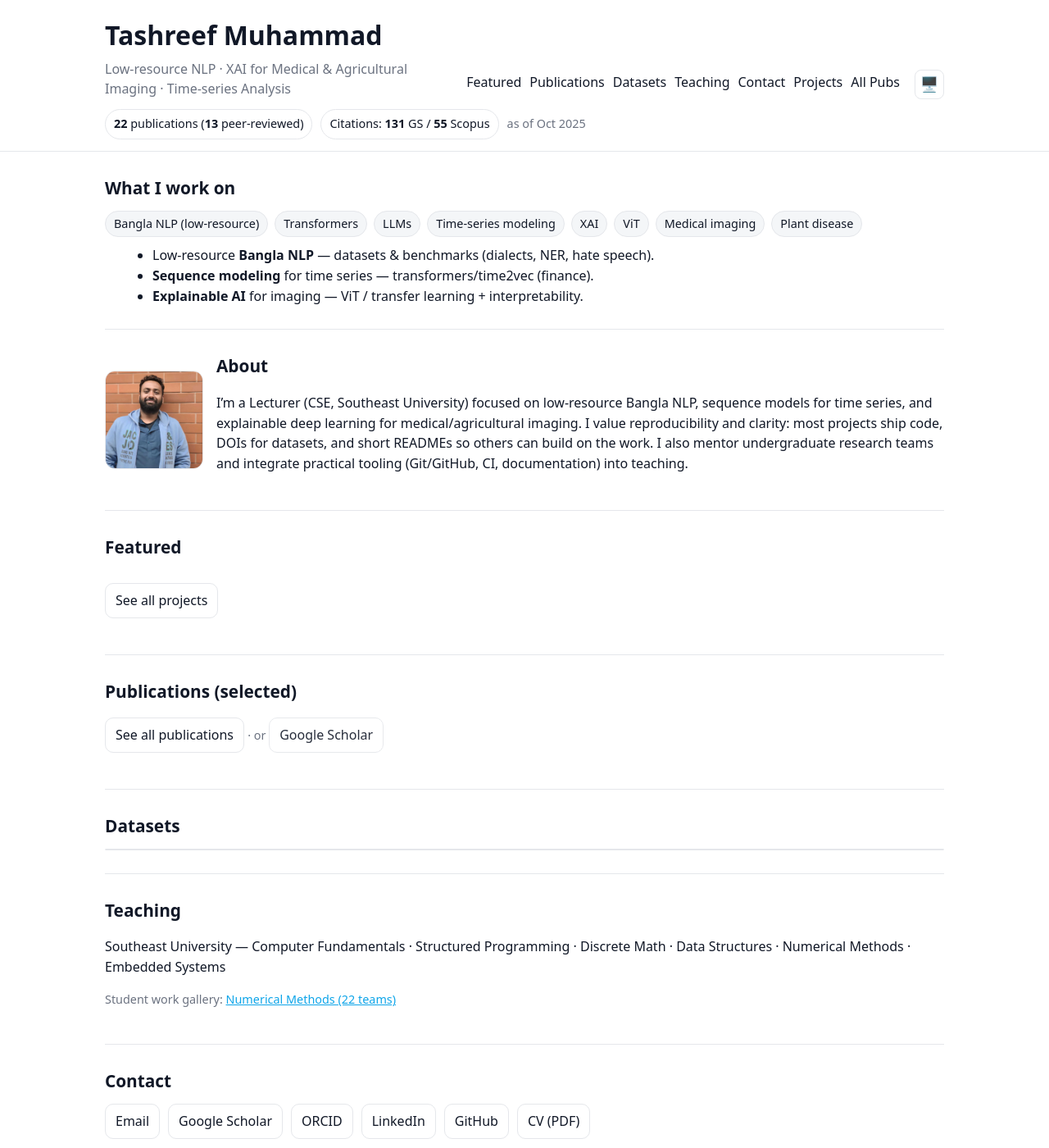
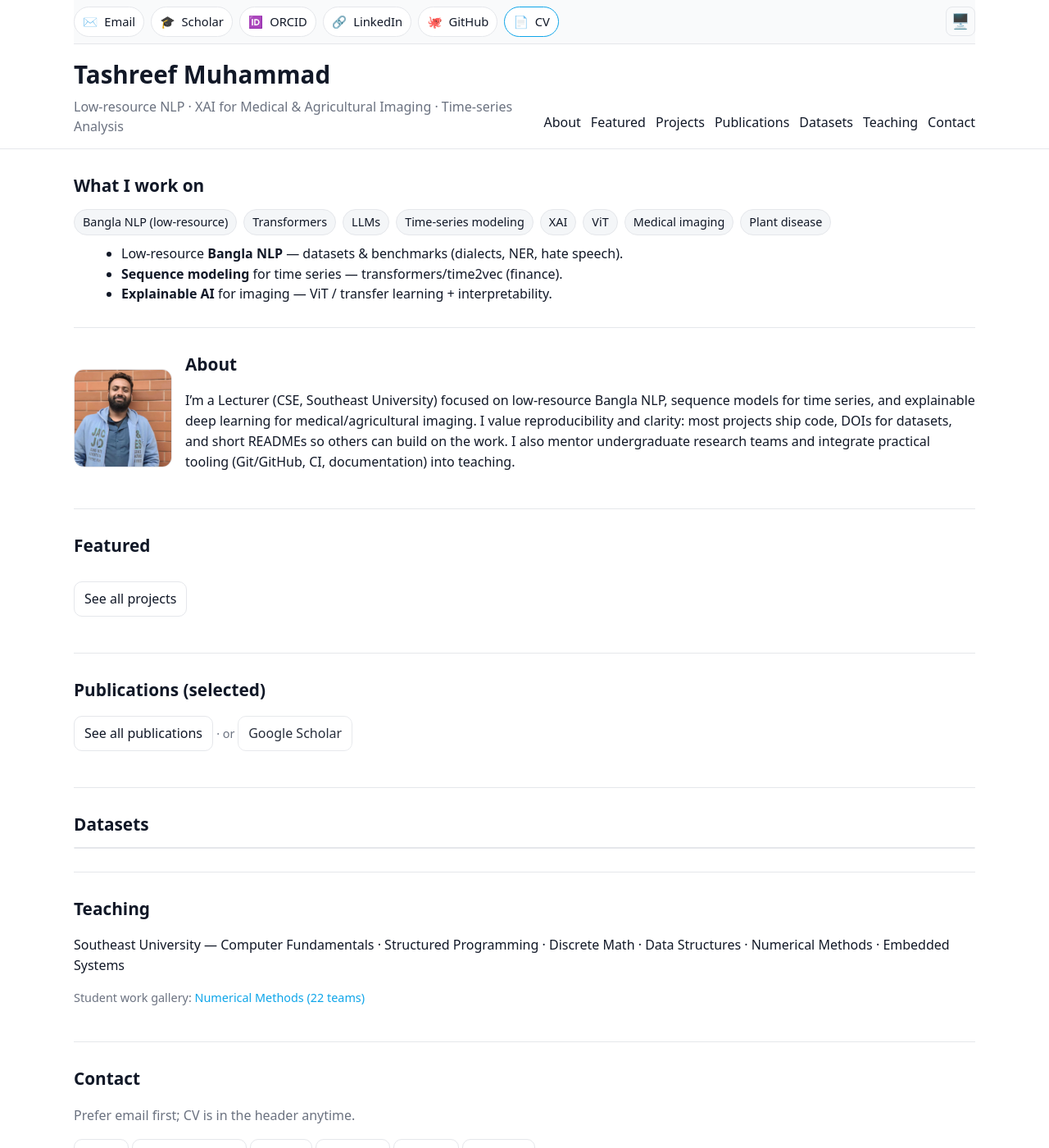
Before and after one commit to TashreefMuhammad/tashreefmuhammad.github.io, a Jekyll site: the page built from index.html, in a window 1280 px wide and 1400 px high. Shown: the whole window at 82% size. Built offline with Jekyll 4.4.1, drawn with Linux system fonts in a browser that asks for light colours.

Commit message:
Updated the header information

```diff
--- a/CSS/styles.css
+++ b/CSS/styles.css
@@ -1,3 +1,4 @@
+/* ---------- Theme variables ---------- */
 :root {
   --bg: #ffffff;
   --fg: #111827;
@@ -7,11 +8,10 @@
   --chip-bg: #F4F6F8;
   --card-bg: #fff;
 
-  /* header + pills */
+  /* Header */
   --header-bg: #ffffff;
-  /* solid for readability */
+  --topbar-bg: #F9FAFB;
   --pill-bg: #ffffff;
-  /* pills adapt with theme overrides */
   --pill-border: #E5E7EB;
 }
 
@@ -34,7 +34,7 @@ body {
 }
 
 .container {
-  width: min(1024px, 92vw);
+  width: min(1100px, 92vw);
   margin-inline: auto;
 }
 
@@ -46,22 +46,106 @@ body {
   color: var(--muted);
 }
 
-.site-header {
-  border-bottom: 1px solid var(--line);
-  padding: 28px 0 18px;
-  background: linear-gradient(180deg, #fff, #fcfdff);
+a {
+  color: var(--brand);
+  text-decoration: none;
 }
 
-.header-grid {
+a:hover {
+  text-decoration: underline;
+}
+
+/* ---------- Sticky header ---------- */
+.site-header {
+  position: sticky;
+  top: 0;
+  z-index: 1000;
+  background: var(--header-bg);
+  border-bottom: 1px solid var(--line);
+  transition: box-shadow .2s ease, background-color .2s ease, border-color .2s ease;
+}
+
+.site-header.scrolled {
+  box-shadow: 0 8px 20px rgba(0, 0, 0, .06);
+  border-bottom-color: transparent;
+}
+
+/* Top utility bar */
+.topbar {
+  display: flex;
+  justify-content: space-between;
+  align-items: center;
+  padding: 8px 0;
+  background: var(--topbar-bg);
+  border-bottom: 1px solid var(--line);
+}
+
+.cta-wrap {
+  display: flex;
+  gap: 8px;
+  flex-wrap: wrap;
+  align-items: center;
+}
+
+.cta {
+  display: inline-flex;
+  gap: 8px;
+  align-items: center;
+  border: 1px solid var(--line);
+  background: var(--pill-bg);
+  color: var(--fg);
+  padding: 6px 10px;
+  border-radius: 999px;
+  font-size: .92rem;
+}
+
+.cta:hover {
+  border-color: var(--brand);
+  color: var(--brand);
+  text-decoration: none;
+}
+
+.cta.strong {
+  border-color: var(--brand);
+}
+
+/* Theme toggle button */
+.icon-btn {
+  display: inline-flex;
+  align-items: center;
+  justify-content: center;
+  width: 36px;
+  height: 36px;
+  border-radius: 8px;
+  border: 1px solid var(--line);
+  background: transparent;
+  cursor: pointer;
+  font-size: 18px;
+  line-height: 1;
+}
+
+.icon-btn:hover {
+  border-color: var(--brand);
+  color: var(--brand);
+}
+
+/* Main header row */
+.headrow {
   display: grid;
   grid-template-columns: 1fr auto;
   gap: 16px;
   align-items: end;
+  padding: 14px 0;
 }
 
 .title {
-  font-size: 2rem;
+  font-size: 1.85rem;
   margin: 0;
+}
+
+.title a {
+  color: inherit;
+  text-decoration: none;
 }
 
 .tagline {
@@ -71,13 +155,12 @@ body {
 
 .nav {
   display: flex;
-  gap: 10px;
+  gap: 12px;
   align-items: center;
   flex-wrap: wrap;
 }
 
 .nav a {
-  text-decoration: none;
   color: var(--fg);
   border-bottom: 2px solid transparent;
   padding-bottom: 3px;
@@ -86,27 +169,10 @@ body {
 .nav a:hover {
   border-color: var(--brand);
   color: var(--brand);
+  text-decoration: none;
 }
 
-.metrics {
-  display: flex;
-  gap: 10px;
-  flex-wrap: wrap;
-  align-items: center;
-  margin-top: 12px;
-}
-
-.pill {
-  display: inline-block;
-  border: 1px solid var(--pill-border);
-  background: var(--pill-bg);
-  padding: 6px 10px;
-  border-radius: 999px;
-  font-size: .9rem;
-  color: var(--fg);
-}
-
-
+/* ---------- Sections ---------- */
 .section {
   padding: 28px 0;
   border-bottom: 1px solid var(--line);
@@ -167,6 +233,7 @@ body {
   }
 }
 
+/* ---------- Cards / lists ---------- */
 .card-grid {
   display: grid;
   gap: 16px;
@@ -193,7 +260,7 @@ body {
   }
 }
 
-@media (min-width: 1024px) {
+@media (min-width: 1100px) {
   .card {
     grid-column: span 4;
   }
@@ -221,7 +288,6 @@ body {
 
 .links a {
   color: var(--brand);
-  text-decoration: none;
 }
 
 .links a:hover {
@@ -273,45 +339,11 @@ body {
   opacity: .9;
 }
 
-.icon-btn {
-  display: inline-flex;
-  align-items: center;
-  justify-content: center;
-  width: 36px;
-  height: 36px;
-  border-radius: 8px;
-  border: 1px solid var(--line);
-  background: transparent;
-  cursor: pointer;
-  font-size: 18px;
-  line-height: 1;
-  margin-left: 8px;
-}
-
-.icon-btn:hover {
-  border-color: var(--brand);
-  color: var(--brand);
-}
-
-.contact-grid {
-  display: flex;
-  flex-wrap: wrap;
-  gap: 10px;
-}
-
 .site-footer {
   padding: 20px 0 40px;
 }
 
-a {
-  color: var(--brand);
-}
-
-a:hover {
-  text-decoration: underline;
-}
-
-/* System dark preference baseline (used when in Auto and system = dark) */
+/* ---------- System dark fallback (Auto when system=dark) ---------- */
 @media (prefers-color-scheme: dark) {
   :root {
     --bg: #0B0F16;
@@ -322,75 +354,13 @@ a:hover {
     --card-bg: #0E131B;
     --brand: #38BDF8;
     --header-bg: #0B0F16;
+    --topbar-bg: #0B0F16;
     --pill-bg: #0E131B;
     --pill-border: #1F2937;
   }
 }
 
-
-.site-header {
-  position: sticky;
-  top: 0;
-  z-index: 1000;
-  background: var(--header-bg);
-  border-bottom: 1px solid var(--line);
-  padding: 18px 0 14px;
-}
-
-.site-header.scrolled {
-  box-shadow: 0 8px 20px rgba(0, 0, 0, .06);
-  border-bottom-color: transparent;
-}
-
-.badge {
-  background: #0B1A22;
-  color: #9DE0FF;
-  border-color: #0F2B3A;
-}
-
-
-/* EXPLICIT THEME OVERRIDES — LAST so they win */
-:root[data-theme="light"] {
-  --bg: #fff;
-  --fg: #111827;
-  --muted: #6B7280;
-  --line: #E5E7EB;
-  --chip-bg: #F4F6F8;
-  --card-bg: #fff;
-  --brand: #0EA5E9;
-}
-
-:root[data-theme="dark"] {
-  --bg: #0B0F16;
-  --fg: #F3F4F6;
-  --muted: #9CA3AF;
-  --line: #1F2937;
-  --chip-bg: #111827;
-  --card-bg: #0E131B;
-  --brand: #38BDF8;
-}
-
-:root[data-theme="dark"] .site-header {
-  position: sticky;
-  top: 0;
-  z-index: 1000;
-  background: var(--header-bg);
-  border-bottom: 1px solid var(--line);
-  padding: 18px 0 14px;
-}
-
-.site-header.scrolled {
-  box-shadow: 0 8px 20px rgba(0, 0, 0, .06);
-  border-bottom-color: transparent;
-}
-
-:root[data-theme="dark"] .badge {
-  background: #0B1A22;
-  color: #9DE0FF;
-  border-color: #0F2B3A;
-}
-
-/* EXPLICIT THEME OVERRIDES — LAST so they win */
+/* ---------- Explicit overrides (win) ---------- */
 :root[data-theme="light"] {
   --bg: #fff;
   --fg: #111827;
@@ -400,6 +370,7 @@ a:hover {
   --card-bg: #fff;
   --brand: #0EA5E9;
   --header-bg: #ffffff;
+  --topbar-bg: #F9FAFB;
   --pill-bg: #ffffff;
   --pill-border: #E5E7EB;
 }
@@ -413,6 +384,7 @@ a:hover {
   --card-bg: #0E131B;
   --brand: #38BDF8;
   --header-bg: #0B0F16;
+  --topbar-bg: #0B0F16;
   --pill-bg: #0E131B;
   --pill-border: #1F2937;
 }
--- a/JS/main.js
+++ b/JS/main.js
@@ -8,17 +8,17 @@
     const btn = document.getElementById(btnId);
     if (choice === 'light') {
       document.documentElement.setAttribute('data-theme', 'light');
-      if (btn) { btn.textContent = '🌙'; btn.title = 'Switch to dark'; btn.setAttribute('aria-label','Switch to dark theme'); }
+      if (btn) { btn.textContent = '🌙'; btn.title = 'Switch to dark'; btn.setAttribute('aria-label', 'Switch to dark theme'); }
     } else if (choice === 'dark') {
       document.documentElement.setAttribute('data-theme', 'dark');
-      if (btn) { btn.textContent = '☀️'; btn.title = 'Switch to light'; btn.setAttribute('aria-label','Switch to light theme'); }
+      if (btn) { btn.textContent = '☀️'; btn.title = 'Switch to light'; btn.setAttribute('aria-label', 'Switch to light theme'); }
     } else {
       document.documentElement.removeAttribute('data-theme'); // Auto = follow system
       const dark = mql.matches;
       if (btn) {
-        btn.textContent = '🖥️';                 // <-- explicit Auto icon
-        btn.title = `Auto (system is ${dark?'dark':'light'})`;
-        btn.setAttribute('aria-label','Auto theme (follow system)');
+        btn.textContent = '🖥️'; // explicit "Auto" icon
+        btn.title = `Auto (system is ${dark ? 'dark' : 'light'})`;
+        btn.setAttribute('aria-label', 'Auto theme (follow system)');
       }
     }
   }
@@ -43,6 +43,9 @@
     };
     onScroll();
     window.addEventListener('scroll', onScroll, { passive: true });
+
+    // Footer year
+    const y = document.getElementById('year'); if (y) y.textContent = new Date().getFullYear();
   });
 
   mql.addEventListener('change', () => {
@@ -51,8 +54,6 @@
 })();
 
 // ---------- UTILITIES ----------
-const BASE = (typeof window !== 'undefined' && window.__BASE) ? window.__BASE : '';
-
 async function getJSON(url, key, ttlMs = 3600 * 1000) {
   try {
     const now = Date.now();
@@ -75,49 +76,26 @@ async function getJSON(url, key, ttlMs = 3600 * 1000) {
     return null;
   }
 }
-
 const $ = (s, r = document) => r.querySelector(s);
 
 // ---------- RENDERERS ----------
-function applyMetrics(m) {
-  if (!m) return;
-  const map = {
-    '#pubs-total':   m.pubsTotal,
-    '#pubs-peer':    m.pubsPeer,
-    '#cites-gs':     m.citesGS,
-    '#cites-scopus': m.citesScopus,
-    '#metrics-asof': `as of ${m.asOf}`
-  };
-  Object.entries(map).forEach(([sel, val]) => {
-    const el = $(sel); if (el && val !== undefined) el.textContent = val;
-  });
-}
-
 function renderProjects(items, { containerSel, featuredOnly = true, limit = 3 } = {}) {
   const grid = $(containerSel); if (!grid || !items) return; grid.innerHTML = '';
-  let list = featuredOnly ? items.filter(p => p.featured) : items.slice();
-  if (limit) list = list.slice(0, limit);
-
+  let list = featuredOnly ? items.filter(p => p.featured) : items.slice(); if (limit) list = list.slice(0, limit);
   for (const p of list) {
     const card = document.createElement('article'); card.className = 'card';
     const head = document.createElement('div'); head.className = 'card-head';
     const h3 = document.createElement('h3'); h3.textContent = p.title || 'Untitled'; head.appendChild(h3);
     if (p.badge) { const b = document.createElement('span'); b.className = 'badge'; b.textContent = p.badge; head.appendChild(b); }
     card.appendChild(head);
-
     if (p.description) { const d = document.createElement('p'); d.textContent = p.description; card.appendChild(d); }
-
     if (p.links && Object.keys(p.links).length) {
       const links = document.createElement('p'); links.className = 'links';
       const mk = (label, href) => { const a = document.createElement('a'); a.textContent = label; a.href = href; a.rel = 'noopener'; return a; };
-      const parts = [];
-      if (p.links.paper)   parts.push(mk('Paper (DOI)', p.links.paper));
-      if (p.links.dataset) parts.push(mk('Dataset (DOI)', p.links.dataset));
-      if (p.links.code)    parts.push(mk('Code', p.links.code));
+      const parts = []; if (p.links.paper) parts.push(mk('Paper (DOI)', p.links.paper)); if (p.links.dataset) parts.push(mk('Dataset (DOI)', p.links.dataset)); if (p.links.code) parts.push(mk('Code', p.links.code));
       parts.forEach((a, i) => { links.appendChild(a); if (i < parts.length - 1) links.append(' · '); });
       card.appendChild(links);
     }
-
     if (Array.isArray(p.tags) && p.tags.length) {
       const tags = document.createElement('div'); tags.className = 'tags';
       p.tags.forEach(t => { const chip = document.createElement('span'); chip.className = 'chip small'; chip.textContent = t; tags.appendChild(chip); });
@@ -126,61 +104,44 @@ function renderProjects(items, { containerSel, featuredOnly = true, limit = 3 }
     grid.appendChild(card);
   }
 }
-
 function renderPublications(items, { containerSel, selectedOnly = true, limit = 5 } = {}) {
   const ul = $(containerSel); if (!ul || !items) return; ul.innerHTML = '';
-  let list = items.slice().sort((a, b) => (b.year || 0) - (a.year || 0));
-  if (selectedOnly) list = list.filter(p => p.selected);
-  if (limit) list = list.slice(0, limit);
-
+  let list = items.slice().sort((a, b) => (b.year || 0) - (a.year || 0)); if (selectedOnly) list = list.filter(p => p.selected); if (limit) list = list.slice(0, limit);
   for (const p of list) {
-    const li = document.createElement('li');
-    const s  = document.createElement('strong'); s.textContent = p.title || 'Untitled';
-    li.appendChild(s);
-    const meta = []; if (p.venue) meta.push(p.venue); if (p.year) meta.push(p.year);
-    li.append(` — ${meta.join(', ')}. `);
+    const li = document.createElement('li'); const s = document.createElement('strong'); s.textContent = p.title || 'Untitled'; li.appendChild(s);
+    const meta = []; if (p.venue) meta.push(p.venue); if (p.year) meta.push(p.year); li.append(` — ${meta.join(', ')}. `);
     if (p.doi) { const a = document.createElement('a'); a.href = p.doi; a.textContent = 'DOI'; a.rel = 'noopener'; li.appendChild(a); }
     ul.appendChild(li);
   }
 }
-
 function renderDatasets(items, { containerSel } = {}) {
   const list = $(containerSel); if (!list || !items) return; list.innerHTML = '';
   for (const d of items) {
     const row = document.createElement('div'); row.className = 'list-item';
     const left = document.createElement('div'); left.innerHTML = `<strong>${d.name}</strong> — ${d.blurb || ''}`;
-    const right = document.createElement('div');
-    if (d.doi) { const a = document.createElement('a'); a.href = d.doi; a.textContent = 'DOI'; a.rel = 'noopener'; right.appendChild(a); }
+    const right = document.createElement('div'); if (d.doi) { const a = document.createElement('a'); a.href = d.doi; a.textContent = 'DOI'; a.rel = 'noopener'; right.appendChild(a); }
     row.append(left, right); list.appendChild(row);
   }
 }
 
 // ---------- INIT ----------
-(async function init(){
-  const y = document.getElementById('year'); if (y) y.textContent = new Date().getFullYear();
-
-  // ABSOLUTE root-anchored URLs to avoid Liquid in JS:
-  const metrics  = await getJSON('/Data/metrics.json',      'metrics.json');
-  const projects = await getJSON('/Data/projects.json',     'projects.json');
-  const pubs     = await getJSON('/Data/publications.json', 'publications.json');
-  const datasets = await getJSON('/Data/datasets.json',     'datasets.json');
-
-  applyMetrics(metrics);
+(async function init() {
+  // Data fetch (absolute root paths)
+  const metrics = await getJSON('/Data/metrics.json', 'metrics.json');
+  const projects = await getJSON('/Data/projects.json', 'projects.json');
+  const pubs = await getJSON('/Data/publications.json', 'publications.json');
+  const datasets = await getJSON('/Data/datasets.json', 'datasets.json');
 
   const path = location.pathname.toLowerCase();
-  const onIndex   = path === '/' || path.endsWith('/index.html');
-  const onProjects= path.endsWith('/projects.html');
-  const onPubs    = path.endsWith('/publications.html');
+  const onIndex = path === '/' || path.endsWith('/index.html');
+  const onProjects = path.endsWith('/projects.html');
+  const onPubs = path.endsWith('/publications.html');
 
   if (onIndex) {
-    renderProjects(projects, { containerSel:'#featured .card-grid', featuredOnly:true, limit:6 });
-    renderPublications(pubs, { containerSel:'#publications .pubs', selectedOnly:true, limit:5 });
-    renderDatasets(datasets, { containerSel:'#datasets .list' });
+    renderProjects(projects, { containerSel: '#featured .card-grid', featuredOnly: true, limit:6 });
+    renderPublications(pubs, { containerSel: '#publications .pubs', selectedOnly: true, limit:5 });
+    renderDatasets(datasets, { containerSel: '#datasets .list' });
   }
-  if (onProjects) {
-    renderProjects(projects, { containerSel:'.card-grid', featuredOnly:false, limit:null });
-  }
-  if (onPubs) {
-    renderPublications(pubs, { containerSel:'.pubs', selectedOnly:false, limit:null });
-  }
+  if (onProjects) { renderProjects(projects, { containerSel: '.card-grid', featuredOnly: false, limit: null }); }
+  if (onPubs) { renderPublications(pubs, { containerSel: '.pubs', selectedOnly: false, limit: null }); }
 })();
--- a/_includes/header.html
+++ b/_includes/header.html
@@ -1,26 +1,31 @@
 <header class="site-header">
-  <div class="container header-grid">
-    <div>
-      <h1 class="title"><a href="/index.html" style="text-decoration:none;color:inherit">Tashreef Muhammad</a></h1>
+  <!-- Top utility bar: always-visible CTAs -->
+  <div class="container topbar">
+    <div class="cta-wrap">
+      <a class="cta" href="mailto:tashreef.muhammad@gmail.com" title="Email">✉️ <span>Email</span></a>
+      <a class="cta" href="https://scholar.google.com/citations?user=W_IaQKAAAAAJ" title="Google Scholar">🎓 <span>Scholar</span></a>
+      <a class="cta" href="https://orcid.org/0000-0002-9816-2547" title="ORCID">🆔 <span>ORCID</span></a>
+      <a class="cta" href="https://www.linkedin.com/in/tashreefmuhammad" title="LinkedIn">🔗 <span>LinkedIn</span></a>
+      <a class="cta" href="https://github.com/TashreefMuhammad" title="GitHub">🐙 <span>GitHub</span></a>
+      <a class="cta strong" href="/cv/Tashreef_Muhammad_CV.pdf" title="CV (PDF)">📄 <span>CV</span></a>
+    </div>
+    <button id="theme-toggle" class="icon-btn" aria-label="Toggle theme" title="Toggle theme">🖥️</button>
+  </div>
+
+  <!-- Main header row: name, tagline, primary nav -->
+  <div class="container headrow">
+    <div class="brand">
+      <h1 class="title"><a href="/index.html">Tashreef Muhammad</a></h1>
       <p class="tagline">Low-resource NLP · XAI for Medical & Agricultural Imaging · Time-series Analysis</p>
     </div>
     <nav class="nav">
+      <a href="/index.html#about">About</a>
       <a href="/index.html#featured">Featured</a>
-      <a href="/index.html#publications">Publications</a>
+      <a href="/projects.html">Projects</a>
+      <a href="/publications.html">Publications</a>
       <a href="/index.html#datasets">Datasets</a>
       <a href="/index.html#teaching">Teaching</a>
       <a href="/index.html#contact">Contact</a>
-      <a href="/projects.html">Projects</a>
-      <a href="/publications.html">All Pubs</a>
-      <button id="theme-toggle" class="icon-btn" aria-label="Toggle theme" title="Toggle theme">🌙</button>
     </nav>
   </div>
-
-  {% if page.show_metrics %}
-  <div class="container metrics">
-    <span class="pill"><strong id="pubs-total">22</strong> publications (<strong id="pubs-peer">13</strong> peer-reviewed)</span>
-    <span class="pill">Citations: <strong id="cites-gs">131</strong> GS / <strong id="cites-scopus">55</strong> Scopus</span>
-    <span class="muted small" id="metrics-asof">as of Oct 2025</span>
-  </div>
-  {% endif %}
 </header>
--- a/_layouts/default.html
+++ b/_layouts/default.html
@@ -14,7 +14,6 @@
   {{ content }}
   {% include footer.html %}
 
-  <!-- Give JS a base; no Liquid inside JS files -->
   <script>window.__BASE = '';</script>
   <script src="/JS/main.js"></script>
 </body>
--- a/index.html
+++ b/index.html
@@ -64,6 +63,7 @@ show_metrics: true
 
   <section aria-labelledby="contact" class="section" id="contact">
     <h2 id="contact">Contact</h2>
+    <p class="muted">Prefer email first; CV is in the header anytime.</p>
     <div class="contact-grid">
       <a href="mailto:tashreef.muhammad@gmail.com" class="button">Email</a>
       <a href="https://scholar.google.com/citations?user=W_IaQKAAAAAJ" class="button">Google Scholar</a>
```
Also changed, not shown: other parts of index.html (+0 -1 lines).
